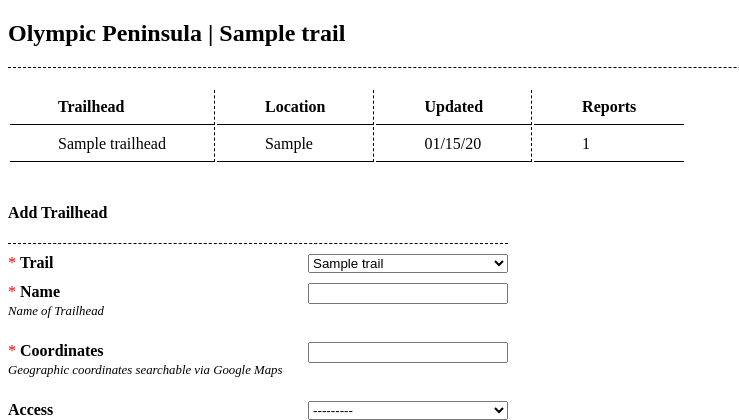
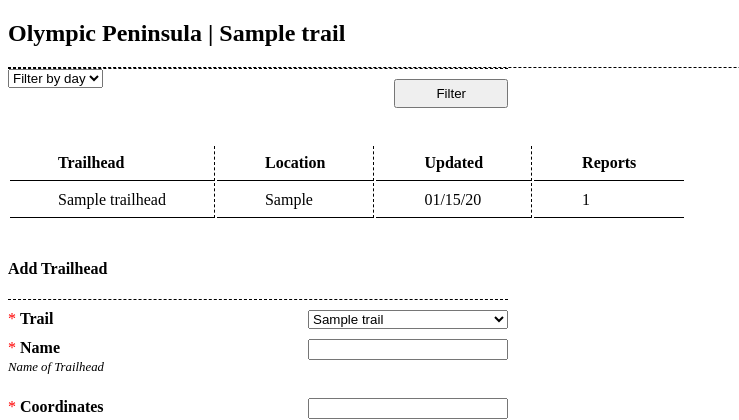
Before and after one commit to kris71990/crowd-watch, a Django app: page /trails/OP/00000000-0000-0000-0000-000000000001/ in a window 1280 px wide. Shown: the part 91-511 px from the top of the page, without its empty margins (0-739 px from the left). Run offline with Django 3.2, Linux system fonts and the light colour scheme; tables that the repository leaves empty hold one stand-in row (values such as "Sample post").

Commit message:
filtering by day and time, error on template redirect

```diff
--- a/trails/templates/trails/trailheads.html
+++ b/trails/templates/trails/trailheads.html
@@ -18,6 +18,22 @@
       </h2>
     </div>
     {% if trailheads_list %}
+    <div class="filter_day">
+      <form action="{% url 'reports_filter' region=trailheads_list.0.trail.region trail=trailheads_list.0.trail.id %}" method="post">
+        {% csrf_token %}
+        <select name='day'>
+          <option value=''>Filter by day</option>
+          <option value='Monday'>Monday</option>
+          <option value='Tuesday'>Tuesday</option>
+          <option value='Wednesday'>Wednesday</option>
+          <option value='Thursday'>Thursday</option>
+          <option value='Friday'>Friday</option>
+          <option value='Saturday'>Saturday</option>
+          <option value='Sunday'>Sunday</option>
+        </select>
+        <input class="button" type="submit" value="Filter">
+      </form>
+    </div>
     <div class="trail-table">
       <table>
         <thead>
--- a/trails/urls.py
+++ b/trails/urls.py
@@ -7,10 +7,8 @@ urlpatterns = [
 
   path('list/', views.trail_list, name='trail_list'),
   path('reports/', views.reports_list, name='reports_list'),
-  # TODO
   path('reports/day/<str:day>', views.reports_day, name='reports_day'),
   path('reports/time/<str:period>', views.reports_time, name='reports_time'),
-  #
 
   path('<str:region>/', views.trails, name='trails'),
   path('<str:region>/<str:trail>/', views.trailheads, name='trailheads'),
@@ -21,6 +19,8 @@ urlpatterns = [
   path('<str:region>/<str:trail>/<str:trailhead>/<str:report>/', views.report, name='report'),
 
   # TODO
-  # path('<str:region>/<str:trail>/reports/<str:day>')
+  path('<str:region>/<str:trail>/filtering', views.reports_filter, name='reports_filter'),
+  path('<str:region>/<str:trail>/reports/day/<str:day>', views.reports_trail_day, name='reports_trail_day'),
+  path('<str:region>/<str:trail>/reports/time/<str:period>', views.reports_trail_time, name='reports_trail_time')
   #
 ]
--- a/trails/views.py
+++ b/trails/views.py
@@ -3,6 +3,7 @@ from django.shortcuts import render
 from django.db.models import Count
 from django.forms import ModelChoiceField
 from django.utils import timezone
+from django.urls import reverse
 from datetime import datetime, time
 
 from .models import Trail, Trailhead, Report
@@ -118,12 +119,22 @@ def report(request, region, trail, trailhead, report):
 
 def reports_day(request, day):
   reports = Report.objects.filter(day_hiked=day).order_by('-day_hiked')
-  if len(reports) > 0:
-    day_full = reports[0].get_day_hiked_display()
   context = { 'reports_list': reports }
   return render(request, 'trails/reports_day.html', context)
 
-def reports_time(request, period):
+def reports_filter(request, region, trail):
+  print(region, trail)
+  if request.method == 'POST':
+    day = request.POST.get('day')
+    print(day)
+    return HttpResponseRedirect(reverse('reports_trail_day'), args=(request, region, trail, day,))
+
+def reports_trail_day(request, region, trail, day):
+  reports = Report.objects.filter(trail=trail).filter(day_hiked=day).order_by('-day_hiked')
+  context = { 'reports_list_trail': reports }
+  return render(request, 'trails/reports.html', context)
+
+def parse_time(period):
   if period == 'morning':
     min = time(0, 00)
     max = time(11, 59)
@@ -136,14 +147,27 @@ def reports_time(request, period):
   else:
     min = time(22, 00)
     max = time(23, 59)
+  return { 'min': min, 'max': max }
 
-  reports = Report.objects.filter(trail_begin__gte=min).filter(trail_begin__lte=max)
-  period_print = '%s (%s-%s)' % (period.capitalize(), min, max)
+def reports_time(request, period):
+  range = parse_time(period)
+  reports = Report.objects.filter(trail_begin__gte=range['min']).filter(trail_begin__lte=range['max'])
+  period_print = '%s (%s-%s)' % (period.capitalize(), range['min'], range['max'])
   context = {
     'reports_list': reports,
     'period': period_print,
   }
   return render(request, 'trails/reports_time.html', context)
 
+def reports_trail_time(request, region, trail, period):
+  range = parse_time(period)
+  reports = Report.objects.filter(trail=trail).filter(trail_begin__gte=range['min']).filter(trail_begin__lte=range['max'])
+  period_print = '%s (%s-%s)' % (period.capitalize(), range['min'], range['max'])
+  context = {
+    'reports_list_trail': reports,
+    'period': period_print,
+  }
+  return render(request, 'trails/reports_time.html', context)
+
 def index(request):
   return render(request, 'trails/index.html')
```
Also changed, not shown: trails/templates/trails/reports.html (+7 -1 lines), trails/tests/mocks.py (+5 -3 lines), trails/tests/views/test_report_views.py (+105 -0 lines).
